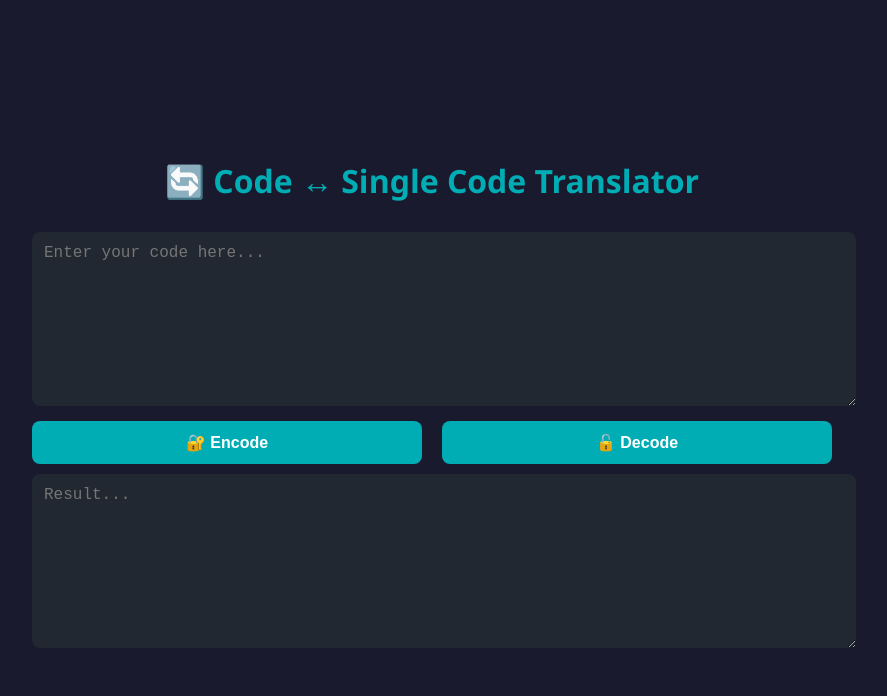
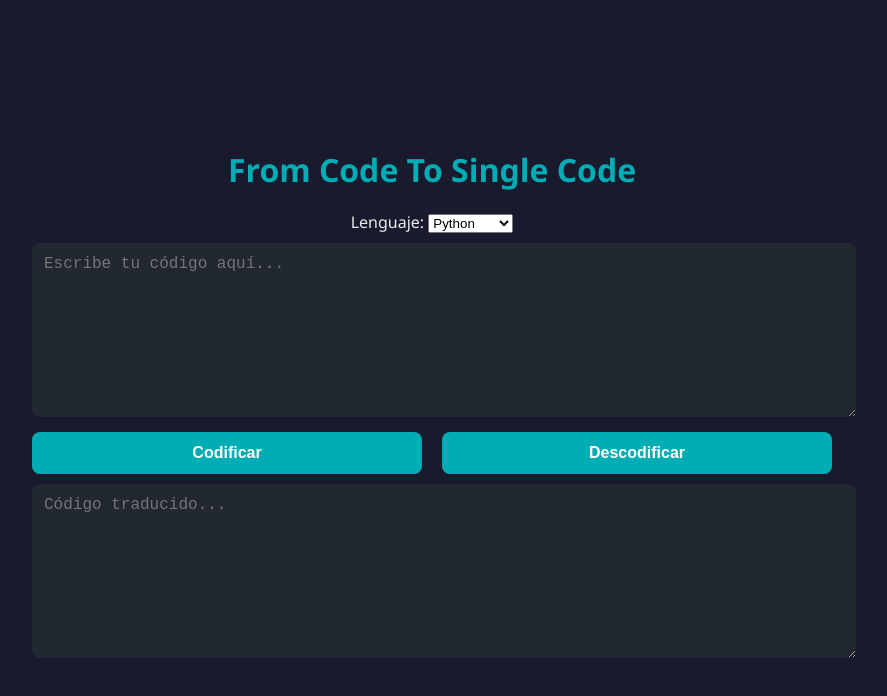
Before and after one commit to studyofcreativity/from-code-to-single-code, a plain HTML site: page index.html in a window 1280 px wide. Shown: the whole page, without its empty margins (208-1095 px from the left). Drawn offline with Linux system fonts and the light colour scheme.

Commit message:
Update index.html

```diff
--- a/index.html
+++ b/index.html
@@ -3,21 +3,33 @@
 <head>
   <meta charset="UTF-8" />
   <meta name="viewport" content="width=device-width, initial-scale=1.0"/>
-  <title>From Code to Single Code</title>
+  <title>From Code To Single Code</title>
   <link rel="stylesheet" href="style.css" />
 </head>
 <body>
   <div class="container">
-    <h1>🔄 Code ↔ Single Code Translator</h1>
-    <textarea id="inputCode" placeholder="Enter your code here..."></textarea>
+    <h1>From Code To Single Code</h1>
+
+    <div class="controls">
+      <label for="language">Lenguaje:</label>
+      <select id="language">
+        <option value="python">Python</option>
+        <option value="javascript">JavaScript</option>
+        <option value="java">Java</option>
+        <option value="csharp">C#</option>
+      </select>
+    </div>
+
+    <textarea id="inputCode" placeholder="Escribe tu código aquí..."></textarea>
 
     <div class="buttons">
-      <button onclick="encodeCode()">🔐 Encode</button>
-      <button onclick="decodeCode()">🔓 Decode</button>
+      <button id="encodeButton">Codificar</button>
+      <button id="decodeButton">Descodificar</button>
     </div>
 
-    <textarea id="outputCode" placeholder="Result..." readonly></textarea>
+    <textarea id="outputCode" placeholder="Código traducido..." readonly></textarea>
   </div>
+
   <script src="encoder.js"></script>
   <script src="decoder.js"></script>
   <script src="main.js"></script>
```
